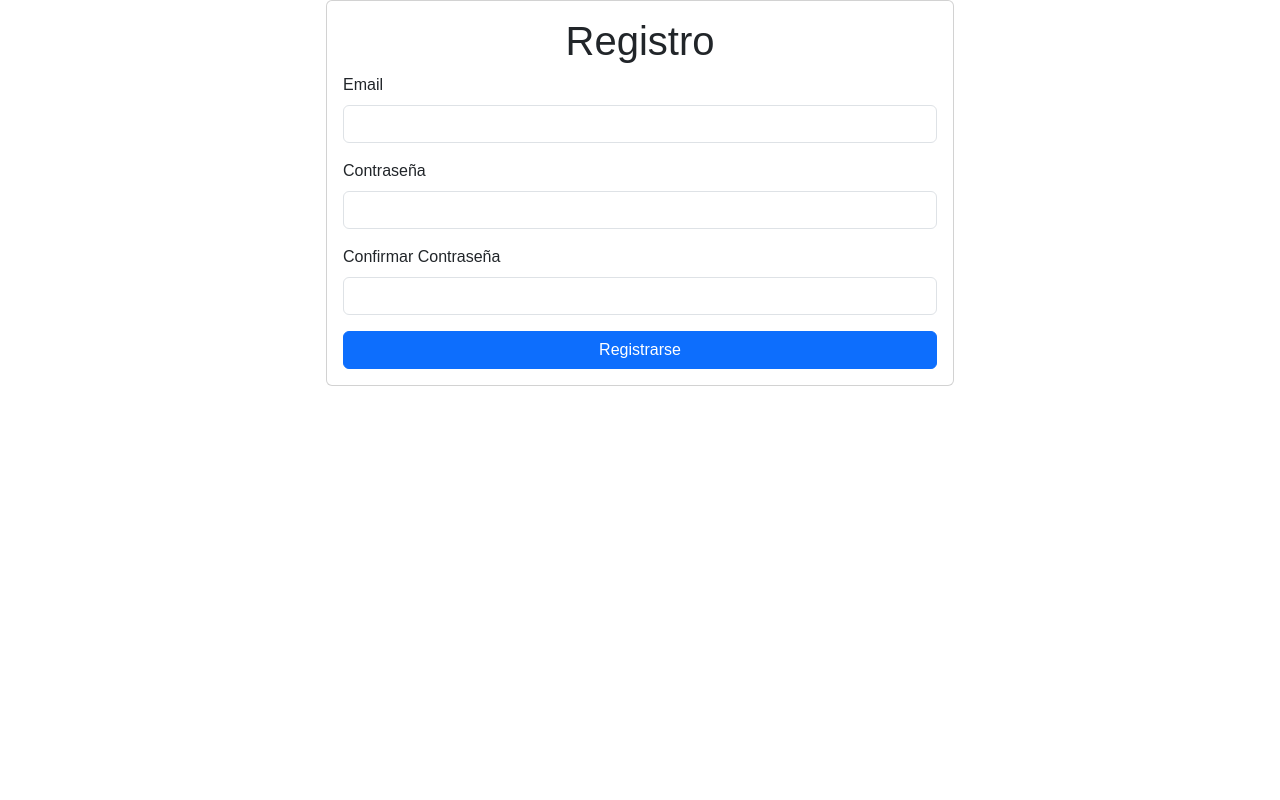
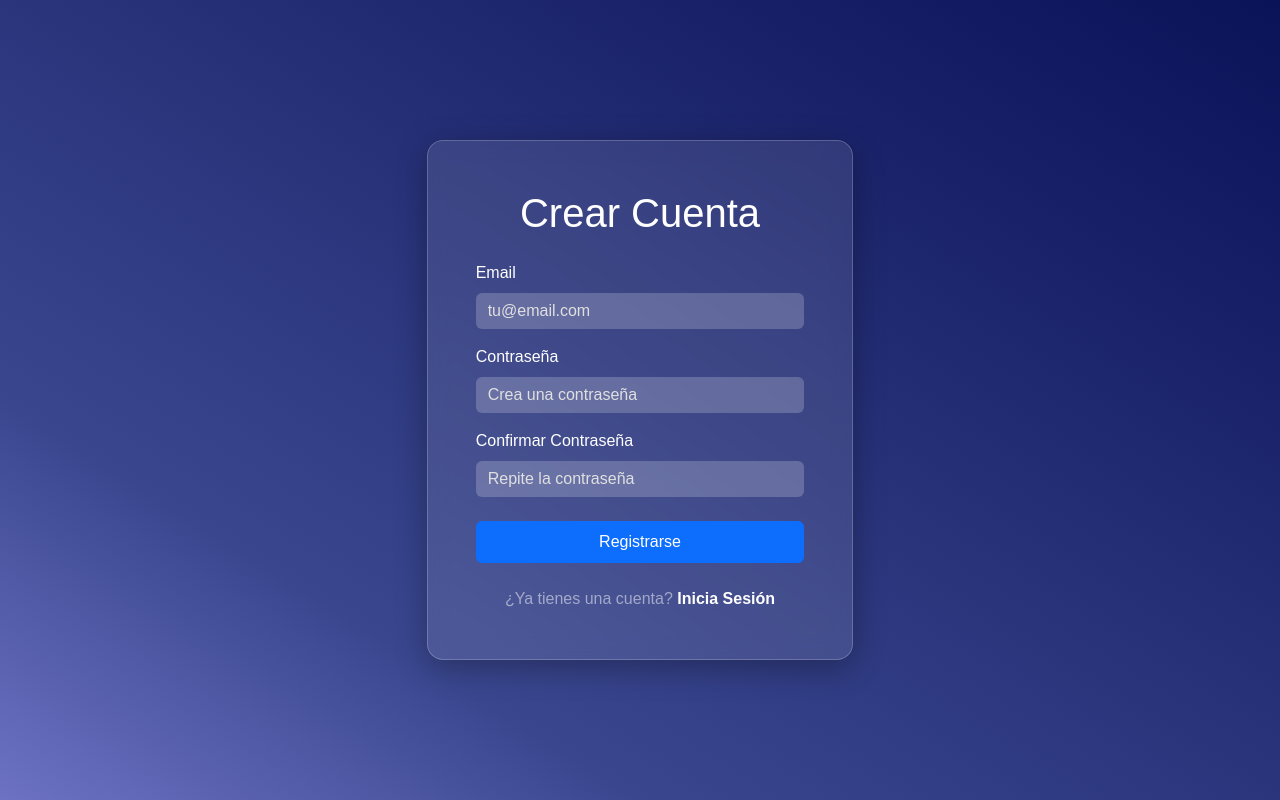
Before and after one commit to infodigitalpty/docutrack, a Next.js app in the folder frontend/: page /register in a window 1280 px wide. Built offline with nearby package versions, Linux system fonts and the light colour scheme; no server answers.

Commit message:
Diseño moderno a la página de registro

```diff
--- a/frontend/app/register/page.tsx
+++ b/frontend/app/register/page.tsx
@@ -1,7 +1,9 @@
+
 'use client';
 
 import { useState } from 'react';
 import { useRouter } from 'next/navigation';
+import Link from 'next/link';
 import { registerUser } from '../../lib/api';
 
 const RegisterPage = () => {
@@ -25,7 +27,7 @@ const RegisterPage = () => {
         try {
             await registerUser({ email, password });
             alert('Registro exitoso! Ahora puedes iniciar sesión.');
-            router.push('/'); // Redirigir al login
+            router.push('/');
         } catch (err: any) {
             setError(err.message || 'Ocurrió un error inesperado.');
         } finally {
@@ -34,11 +36,11 @@ const RegisterPage = () => {
     };
 
     return (
-        <div className="row justify-content-center">
-            <div className="col-md-6">
-                <div className="card">
-                    <div className="card-body">
-                        <h1 className="card-title text-center">Registro</h1>
+        <div className="login-page-container">
+            <div className="col-11 col-sm-8 col-md-6 col-lg-5 col-xl-4">
+                <div className="card glass-card">
+                    <div className="card-body p-4 p-sm-5">
+                        <h1 className="card-title text-center mb-4">Crear Cuenta</h1>
                         <form onSubmit={handleSubmit}>
                             {error && <div className="alert alert-danger">{error}</div>}
                             <div className="mb-3">
@@ -51,6 +53,7 @@ const RegisterPage = () => {
                                     onChange={(e) => setEmail(e.target.value)}
                                     required
                                     disabled={loading}
+                                    placeholder="tu@email.com"
                                 />
                             </div>
                             <div className="mb-3">
@@ -63,9 +66,10 @@ const RegisterPage = () => {
                                     onChange={(e) => setPassword(e.target.value)}
                                     required
                                     disabled={loading}
+                                    placeholder="Crea una contraseña"
                                 />
                             </div>
-                            <div className="mb-3">
+                            <div className="mb-4">
                                 <label htmlFor="confirmPassword" className="form-label">Confirmar Contraseña</label>
                                 <input
                                     type="password"
@@ -75,12 +79,18 @@ const RegisterPage = () => {
                                     onChange={(e) => setConfirmPassword(e.target.value)}
                                     required
                                     disabled={loading}
+                                    placeholder="Repite la contraseña"
                                 />
                             </div>
-                            <button type="submit" className="btn btn-primary w-100" disabled={loading}>
-                                {loading ? 'Registrando...' : 'Registrarse'}
+                            <button type="submit" className="btn btn-primary w-100 py-2" disabled={loading}>
+                                {loading ? 'Creando cuenta...' : 'Registrarse'}
                             </button>
                         </form>
+                        <div className="text-center mt-4">
+                            <Link href="/" className="text-white-50">
+                                ¿Ya tienes una cuenta? <span className="fw-bold text-white">Inicia Sesión</span>
+                            </Link>
+                        </div>
                     </div>
                 </div>
             </div>
```
